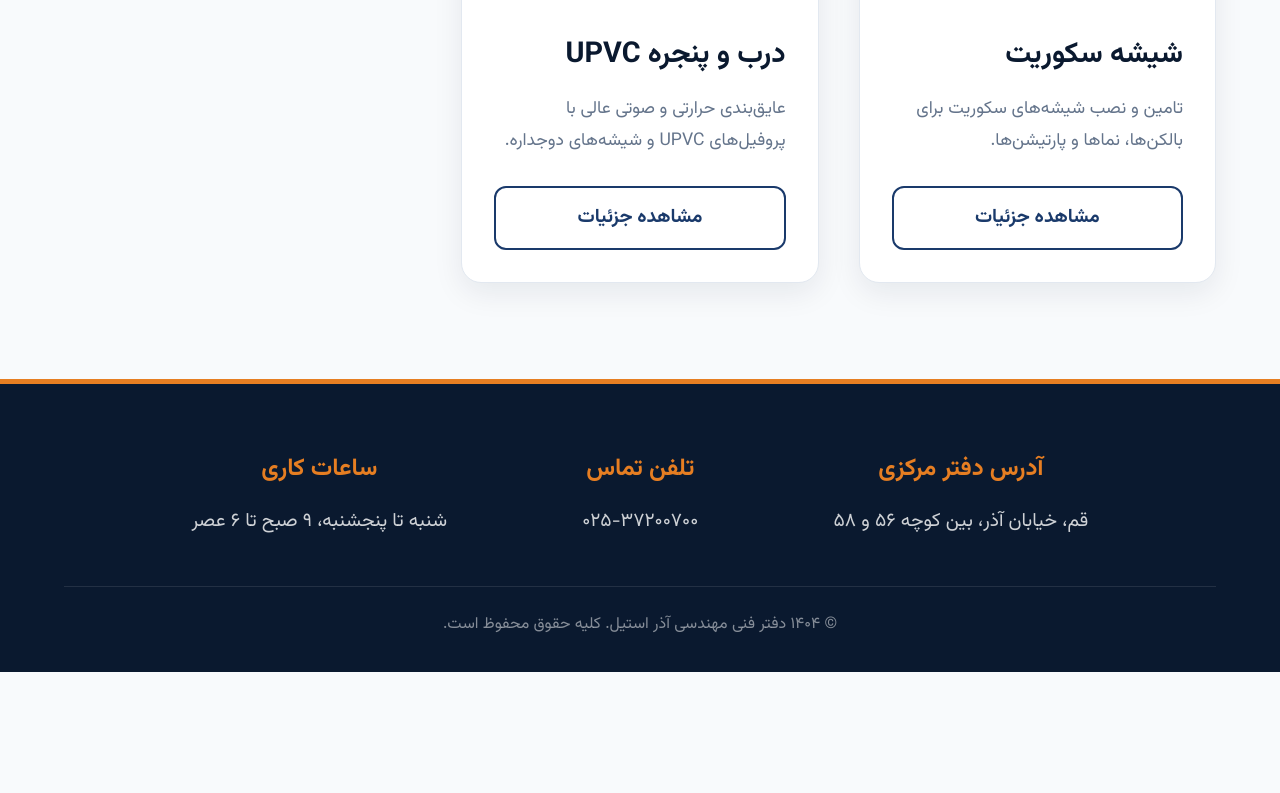
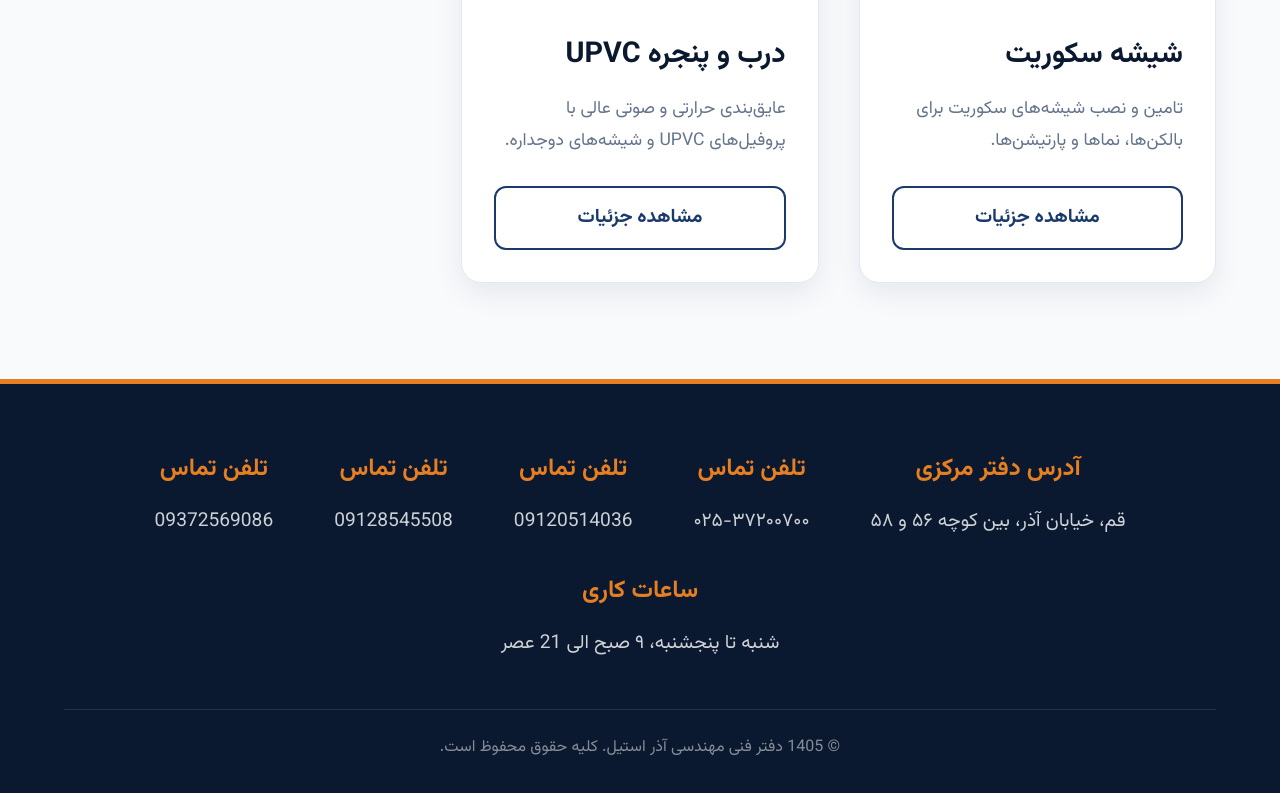
Before and after one commit to amirkj1369/Steel, a plain HTML site: page index.html in a window 1280 px wide. Shown: the part 1814-2607 px from the top of the page. Before the commit the page ends 2486 px from the top, so only its background shows below. Drawn offline with Linux system fonts and the light colour scheme.

Commit message:
Update index.html

```diff
--- a/index.html
+++ b/index.html
@@ -248,9 +248,12 @@
         <div class="footer-content">
             <div class="footer-item"><h4>آدرس دفتر مرکزی</h4><p>قم، خیابان آذر، بین کوچه ۵۶ و ۵۸</p></div>
             <div class="footer-item"><h4>تلفن تماس</h4><a href="tel:+982537200700">۰۲۵-۳۷۲۰۰۷۰۰</a></div>
-            <div class="footer-item"><h4>ساعات کاری</h4><p>شنبه تا پنجشنبه، ۹ صبح تا ۶ عصر</p></div>
+            <div class="footer-item"><h4>تلفن تماس</h4><a href="tel:+989120514036">09120514036</a></div>
+            <div class="footer-item"><h4>تلفن تماس</h4><a href="tel:+989128545508">09128545508</a></div>
+            <div class="footer-item"><h4>تلفن تماس</h4><a href="tel:+989372569086">09372569086</a></div>
+            <div class="footer-item"><h4>ساعات کاری</h4><p>شنبه تا پنجشنبه، ۹ صبح الی 21 عصر</p></div>
         </div>
-        <div class="copyright">© ۱۴۰۴ دفتر فنی مهندسی آذر استیل. کلیه حقوق محفوظ است.</div>
+        <div class="copyright">© 1405 دفتر فنی مهندسی آذر استیل. کلیه حقوق محفوظ است.</div>
     </footer>
 
     <script>
```
